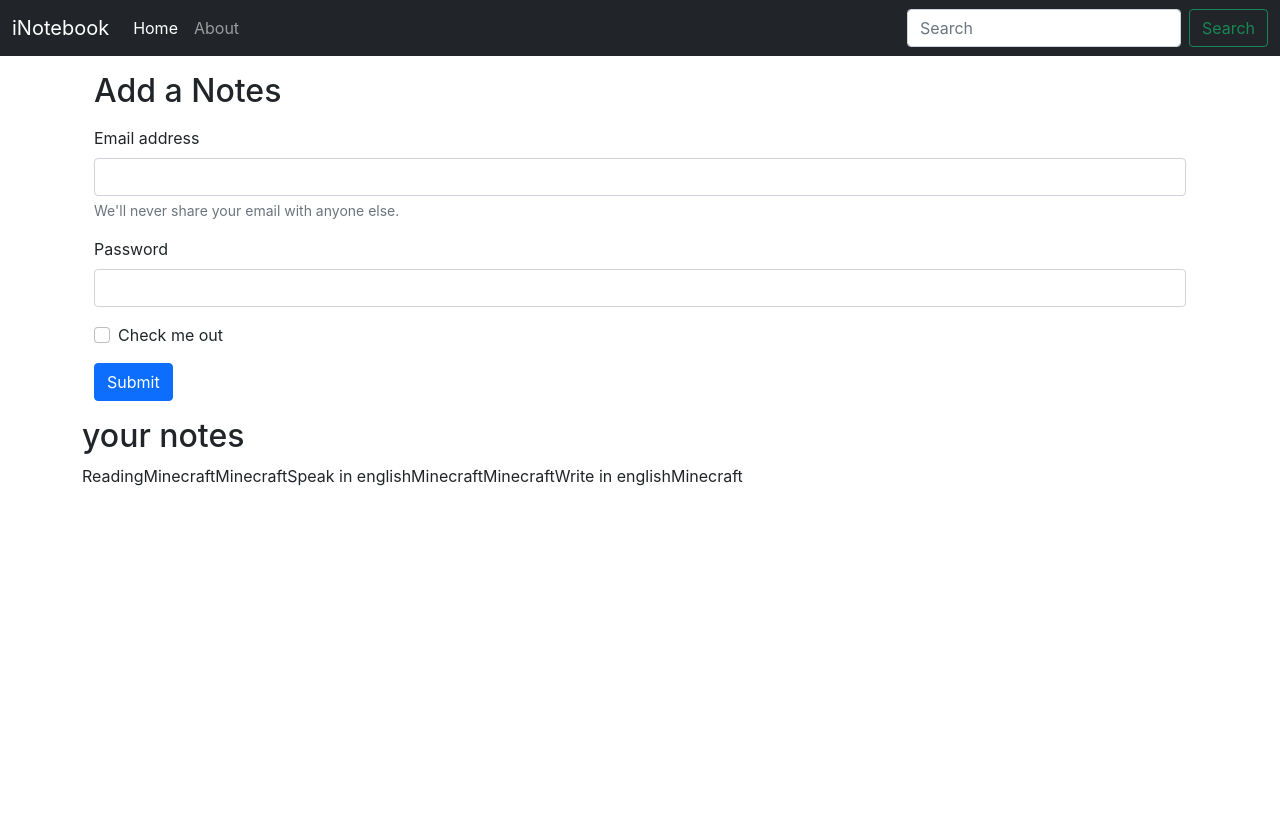
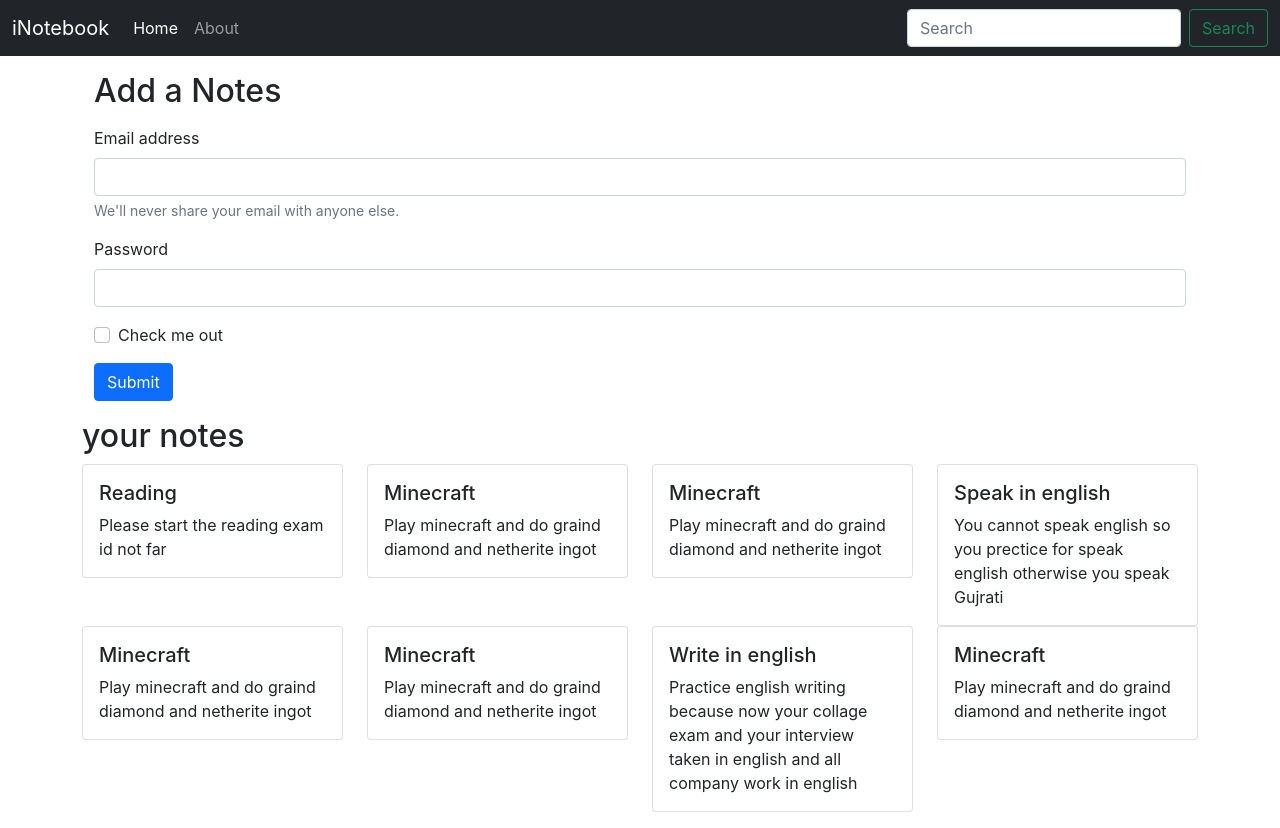
Before and after one commit to bhavyPatel13/iNoteboook-frontend, a React (Create React App) app: page / in a window 1280 px wide. Before the commit the page ends 800 px from the top, so only its background shows below. Built offline with nearby package versions, Linux system fonts and the light colour scheme.

Commit message:
iNotebook: Adding NoteItem in a Separate Note component

```diff
--- a/src/component/Home.js
+++ b/src/component/Home.js
@@ -1,11 +1,7 @@
 import React from 'react'
+import Notes from './Notes';
 import { useContext } from 'react';
-import ContextValue from '../context/notes/noteContext';
-
-
 const Home = () => {
-    const context = useContext(ContextValue);
-    const {notes, setNotes} = context;
     return (
         <div>
             <div className="container my-3">
@@ -27,12 +23,7 @@ const Home = () => {
                     <button type="submit" className="btn btn-primary">Submit</button>
                 </form>
             </div>
-            <div>
-                <h2>your notes</h2>
-                {notes.map((note) => {
-                    return note.title;
-                })}
-            </div>
+            <Notes/>
         </div>
     )
 }
--- /dev/null
+++ b/src/component/NoteItem.js
@@ -0,0 +1,17 @@
+import React from 'react';
+
+const NoteItem = (props) => {
+    const {note} = props;
+    return (
+        <div class="col-md-3">
+            <div class="card">
+                <div class="card-body">
+                    <h5 class="card-title">{note.title}</h5>
+                    <p class="card-text">{note.description}</p>
+                </div>
+            </div>
+        </div>
+    )
+}
+
+export default NoteItem;
--- /dev/null
+++ b/src/component/Notes.js
@@ -0,0 +1,19 @@
+import React from 'react';
+import { useContext } from 'react';
+import ContextValue from '../context/notes/noteContext';
+import NoteItem from './NoteItem';
+
+const Notes = () => {
+    const context = useContext(ContextValue);
+    const {notes, setNotes} = context;
+    return (
+        <div className="row my-3">
+            <h2>your notes</h2>
+            {notes.map((note) => {
+                return <NoteItem note={note} />
+            })}
+        </div>
+    )
+}
+
+export default Notes
```
